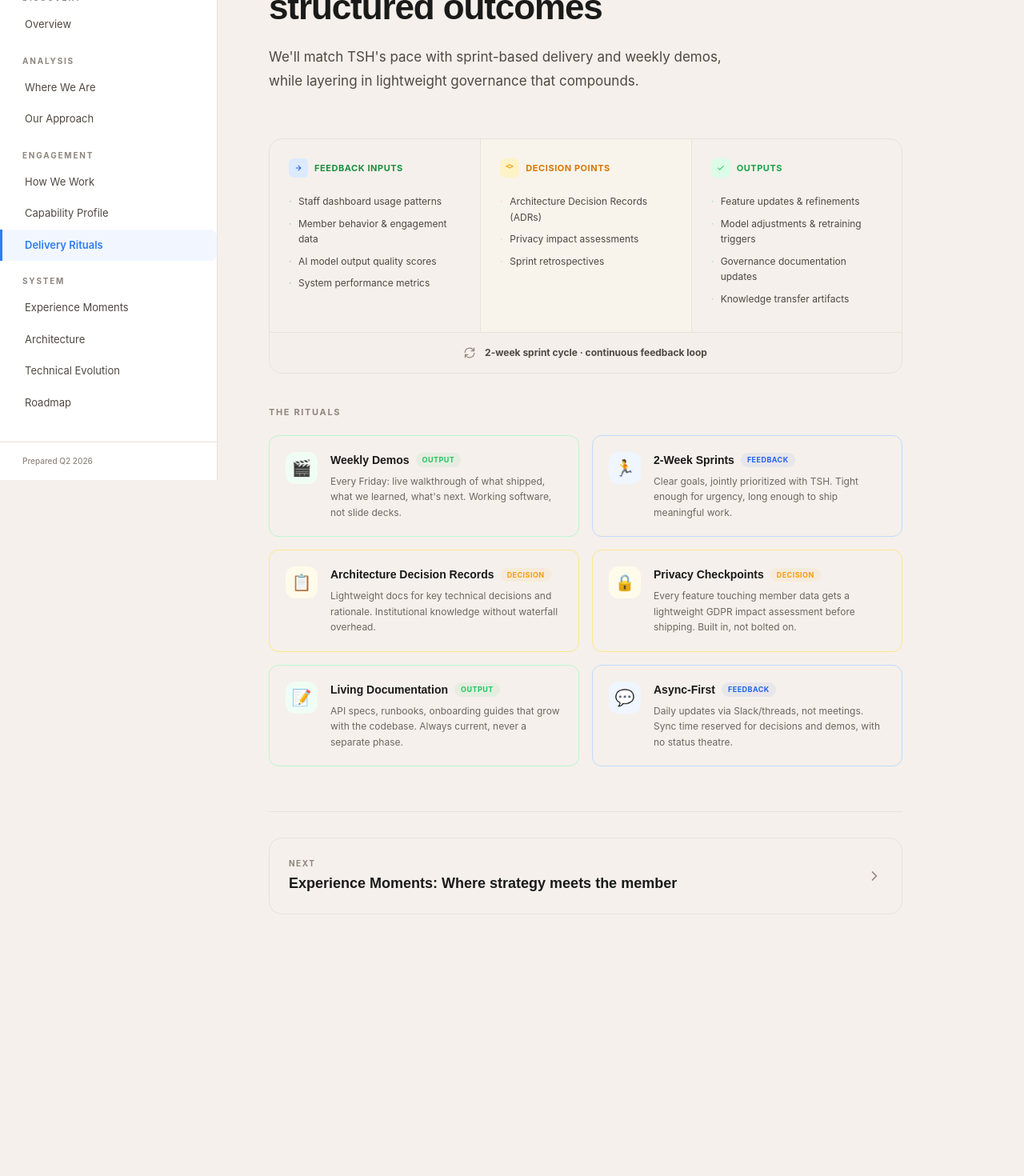
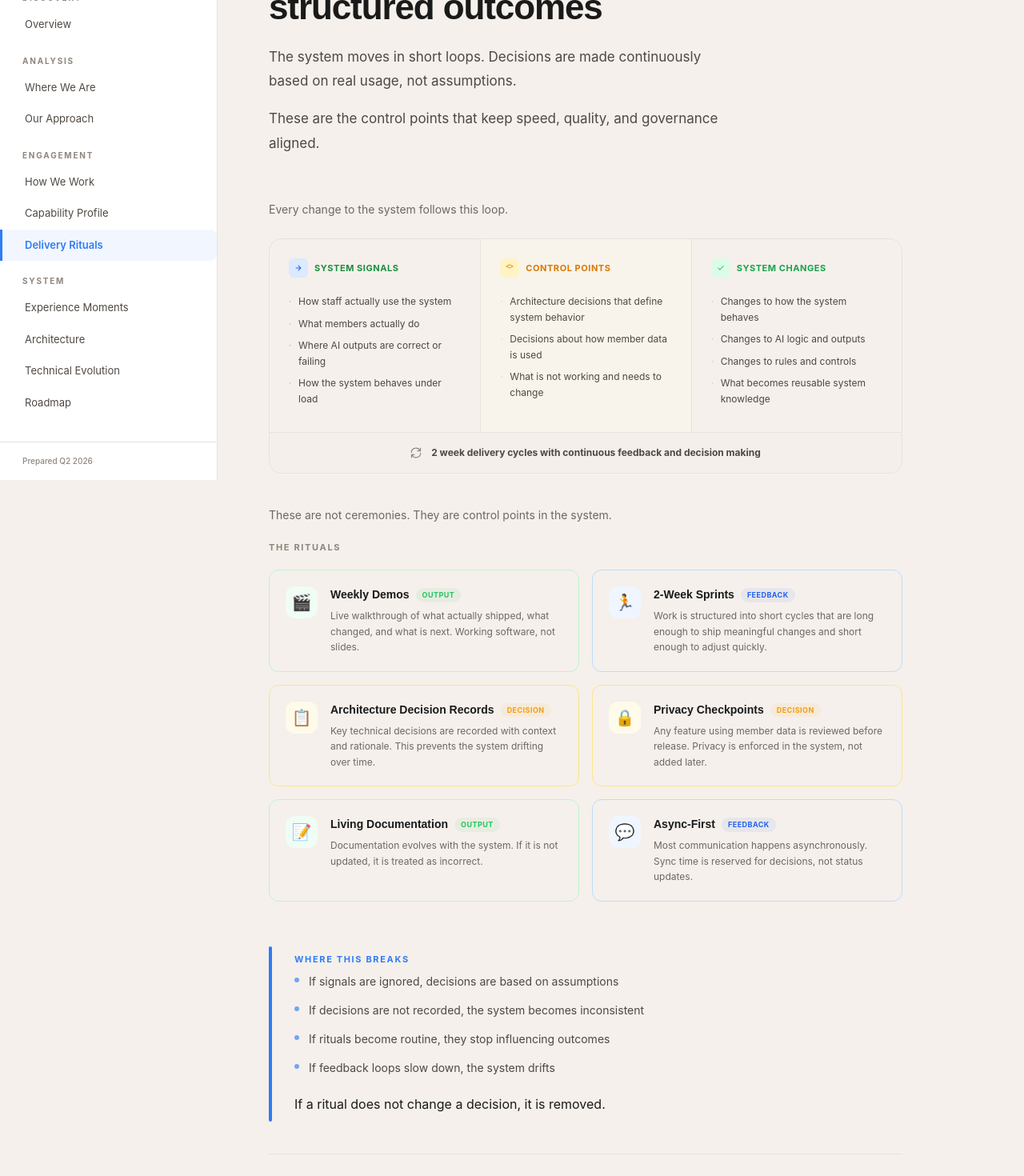
Before and after one commit to mczimmer/tsh-membership-engine, a Next.js app: page /delivery in a window 1280 px wide. Shown: the part 200-1670 px from the top of the page at 80% size. Before the commit the page ends 1399 px from the top, so only its background shows below. Built offline with nearby package versions, Linux system fonts and the light colour scheme.

Commit message:
Harden delivery rituals control model

```diff
--- a/src/app/(shell)/delivery/page.tsx
+++ b/src/app/(shell)/delivery/page.tsx
@@ -1,6 +1,41 @@
 import Link from "next/link";
 import { PageWrapper } from "@/components/PageWrapper";
 import { deliveryLoop } from "@/data";
+
+const LOOP_CONTENT = {
+  signals: [
+    "How staff actually use the system",
+    "What members actually do",
+    "Where AI outputs are correct or failing",
+    "How the system behaves under load",
+  ],
+  controlPoints: [
+    "Architecture decisions that define system behavior",
+    "Decisions about how member data is used",
+    "What is not working and needs to change",
+  ],
+  systemChanges: [
+    "Changes to how the system behaves",
+    "Changes to AI logic and outputs",
+    "Changes to rules and controls",
+    "What becomes reusable system knowledge",
+  ],
+};
+
+const RITUAL_COPY: Record<string, string> = {
+  weekly_demos:
+    "Live walkthrough of what actually shipped, what changed, and what is next. Working software, not slides.",
+  sprints:
+    "Work is structured into short cycles that are long enough to ship meaningful changes and short enough to adjust quickly.",
+  adrs:
+    "Key technical decisions are recorded with context and rationale. This prevents the system drifting over time.",
+  privacy_checks:
+    "Any feature using member data is reviewed before release. Privacy is enforced in the system, not added later.",
+  living_docs:
+    "Documentation evolves with the system. If it is not updated, it is treated as incorrect.",
+  async_first:
+    "Most communication happens asynchronously. Sync time is reserved for decisions, not status updates.",
+};
 
 const TYPE_CONFIG = {
   feedback: {
@@ -36,10 +71,18 @@ export default function DeliveryPage() {
           structured outcomes
         </h1>
         <p className="mt-6 max-w-[580px] text-[17px] leading-[1.8] text-text-secondary">
-          We'll match TSH's pace with sprint-based delivery and weekly
-          demos, while layering in lightweight governance that compounds.
+          The system moves in short loops. Decisions are made continuously
+          based on real usage, not assumptions.
+        </p>
+        <p className="mt-4 max-w-[580px] text-[17px] leading-[1.8] text-text-secondary">
+          These are the control points that keep speed, quality, and
+          governance aligned.
         </p>
       </div>
+
+      <p className="mb-6 text-[14px] leading-[1.7] text-text-tertiary">
+        Every change to the system follows this loop.
+      </p>
 
       <div className="mb-10 overflow-hidden rounded-2xl border border-border-subtle">
         <div className="grid grid-cols-3 divide-x divide-border-subtle">
@@ -59,10 +102,10 @@ export default function DeliveryPage() {
                 </svg>
               </div>
               <div className="text-[11px] font-bold uppercase tracking-wider text-accent-secondary">
-                Feedback Inputs
+                System Signals
               </div>
             </div>
-            {deliveryLoop.feedbackInputs.map((item, i) => (
+            {LOOP_CONTENT.signals.map((item, i) => (
               <div
                 key={i}
                 className="relative mb-2 pl-3 text-[12px] leading-relaxed text-text-secondary"
@@ -91,10 +134,10 @@ export default function DeliveryPage() {
                 </svg>
               </div>
               <div className="text-[11px] font-bold uppercase tracking-wider text-amber-600">
-                Decision Points
+                Control Points
               </div>
             </div>
-            {deliveryLoop.decisionPoints.map((item, i) => (
+            {LOOP_CONTENT.controlPoints.map((item, i) => (
               <div
                 key={i}
                 className="relative mb-2 pl-3 text-[12px] leading-relaxed text-text-secondary"
@@ -121,10 +164,10 @@ export default function DeliveryPage() {
                 </svg>
               </div>
               <div className="text-[11px] font-bold uppercase tracking-wider text-green-600">
-                Outputs
+                System Changes
               </div>
             </div>
-            {deliveryLoop.outputs.map((item, i) => (
+            {LOOP_CONTENT.systemChanges.map((item, i) => (
               <div
                 key={i}
                 className="relative mb-2 pl-3 text-[12px] leading-relaxed text-text-secondary"
@@ -150,13 +193,16 @@ export default function DeliveryPage() {
           >
             <path d="M21.5 2v6h-6M2.5 22v-6h6M2 11.5a10 10 0 0118.8-4.3M22 12.5a10 10 0 01-18.8 4.3" />
           </svg>
-          <span className="text-[12px] font-bold text-text-secondary">
-            2-week sprint cycle · continuous feedback loop
+          <span className="max-w-[420px] text-center text-[12px] font-bold leading-[1.5] text-text-secondary">
+            2 week delivery cycles with continuous feedback and decision making
           </span>
         </div>
       </div>
 
       <div className="mb-14">
+        <p className="mb-5 text-[14px] leading-[1.7] text-text-tertiary">
+          These are not ceremonies. They are control points in the system.
+        </p>
         <div className="mb-5 text-[11px] font-bold uppercase tracking-[0.15em] text-text-muted">
           The rituals
         </div>
@@ -190,13 +236,40 @@ export default function DeliveryPage() {
                       </span>
                     </div>
                     <div className="text-[12px] leading-relaxed text-text-tertiary">
-                      {ritual.description}
+                      {RITUAL_COPY[ritual.id] ?? ritual.description}
                     </div>
                   </div>
                 </div>
               </div>
             );
           })}
+        </div>
+      </div>
+
+      <div className="relative mb-10">
+        <div className="absolute bottom-0 left-0 top-0 w-1 rounded-full bg-accent-primary" />
+        <div className="py-2 pl-8">
+          <div className="mb-2 text-[11px] font-bold uppercase tracking-[0.15em] text-accent-primary">
+            Where this breaks
+          </div>
+          <div className="space-y-3">
+            {[
+              "If signals are ignored, decisions are based on assumptions",
+              "If decisions are not recorded, the system becomes inconsistent",
+              "If rituals become routine, they stop influencing outcomes",
+              "If feedback loops slow down, the system drifts",
+            ].map((item) => (
+              <div key={item} className="flex items-start gap-3">
+                <span className="mt-[7px] h-1.5 w-1.5 shrink-0 rounded-full bg-accent-primary/65" />
+                <span className="text-[14px] leading-[1.7] text-text-secondary">
+                  {item}
+                </span>
+              </div>
+            ))}
+          </div>
+          <p className="mt-5 max-w-[620px] text-[16px] leading-[1.7] text-text-primary">
+            If a ritual does not change a decision, it is removed.
+          </p>
         </div>
       </div>
 
```
